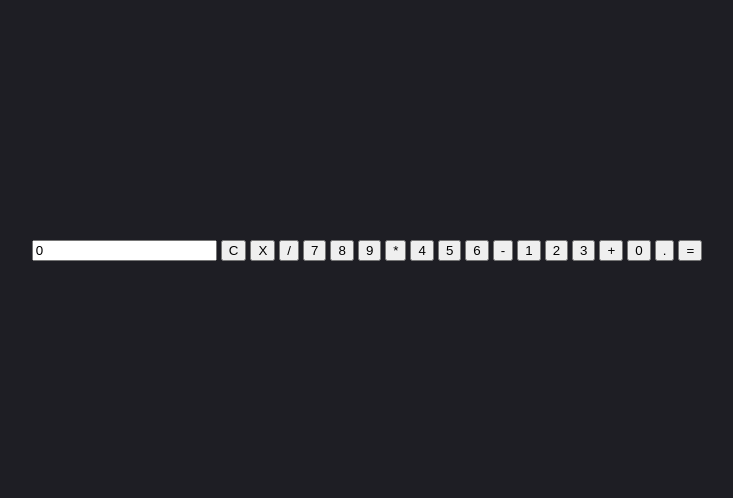
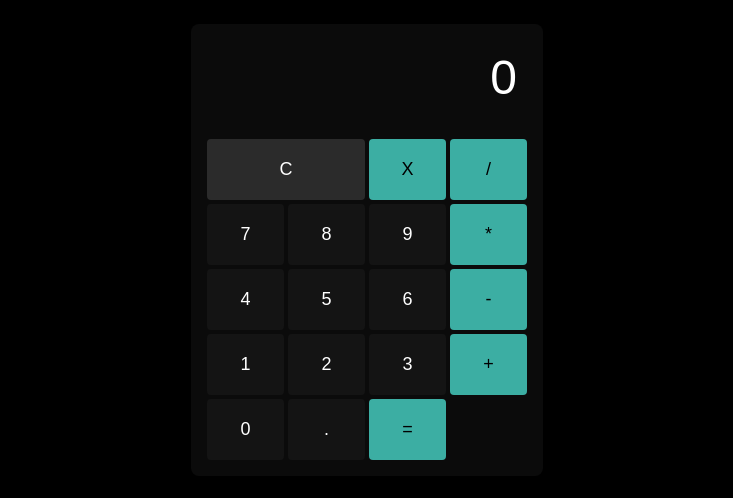
Before and after one commit to thiagoo23114/calculadora, a plain HTML site: page index.html in a window 1280 px wide. Shown: the part 150-648 px from the top of the page, without its empty margins (273-1006 px from the left). Drawn offline with Linux system fonts and the light colour scheme.

Commit message:
Add files via upload

```diff
--- a/style.css
+++ b/style.css
@@ -1,8 +1,85 @@
 body {
-    background-color: #1e1e24; /* El fondo oscuro que ya pusimos */
-    display: flex;             /* Activa el modo de caja flexible */
-    justify-content: center;    /* Centra tu calculadora horizontalmente (de izquierda a derecha) */
-    align-items: center;        /* Centra tu calculadora verticalmente (de arriba a abajo) */
-    height: 100vh;             /* Le dice al cuerpo que use el 100% de la altura de la pantalla */
-    margin: 0;                 /* Borra los márgenes raros que los navegadores traen por defecto */
+    background-color: #000000;
+    display: flex;
+    justify-content: center;
+    align-items: center;
+    height: 100vh;
+    margin: 0;
+    font-family: 'Segoe UI', Arial, sans-serif;
 }
+
+.calculadora {
+    background-color: #0b0b0b;
+    padding: 16px;
+    border-radius: 8px;
+    display: grid;
+    grid-template-columns: repeat(4, 1fr);
+    gap: 4px;
+    width: 320px;
+}
+
+#pantalla {
+    grid-column: span 4;
+    margin-bottom: 20px;
+    background-color: transparent;
+    color: #ffffff;
+    border: none;
+    padding: 10px;
+    font-size: 48px;
+    text-align: right;
+    width: 100%;
+    box-sizing: border-box;
+}
+
+button {
+    background-color: #141414;
+    color: #ffffff;
+    border: none;
+    border-radius: 4px;
+    padding: 20px;
+    font-size: 18px;
+    transition: background-color 0.1s ease, transform 0.05s ease;
+}
+
+button:hover {
+    background-color: #202020;
+    cursor: pointer;
+}
+
+button:active {
+    transform: scale(0.92);
+    background-color: #3caea3;
+    color: #000000;
+}
+
+/* --- CLASES ESPECIALES --- */
+
+.operador {
+    background-color: #3caea3;
+    color: #000000;
+}
+
+.operador:hover {
+    background-color: #4bc3b7;
+}
+
+.operador:active {
+    transform: scale(0.92);
+    background-color: #141414;
+    color: #ffffff;
+}
+
+.boton-largo {
+    grid-column: span 2;
+    background-color: #2b2b2b;
+}
+
+.boton-largo:hover {
+    background-color: #3a3a3a;
+}
+
+.boton-largo:active {
+    transform: scale(0.92);
+    background-color: #3caea3;
+    color: #000000;
+}
```
